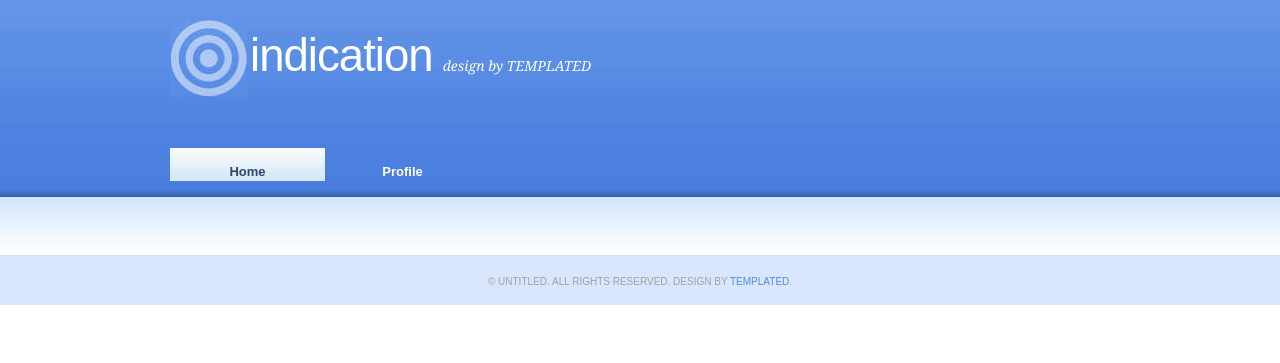
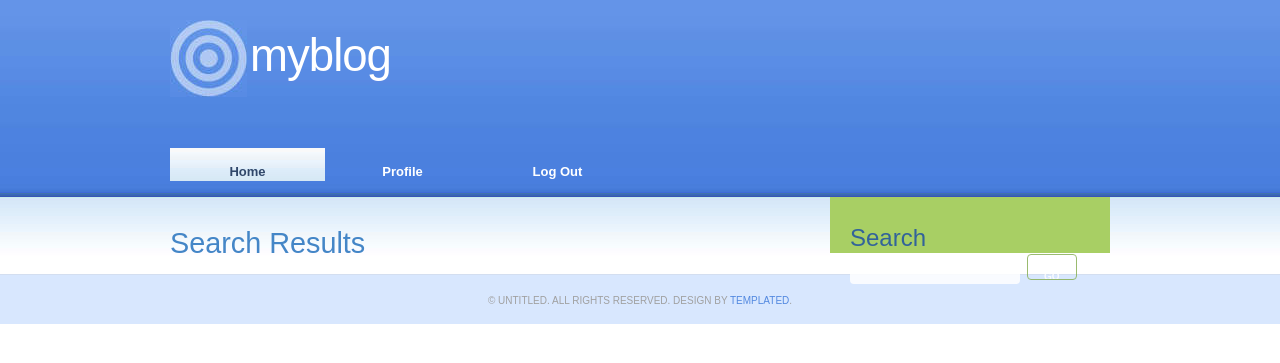
Before and after one commit to IffyKech/myBlog, a Flask app: page /search in a window 1280 px wide. Shown: the top 363 px of the page. Run offline with Flask 2, Linux system fonts and the light colour scheme.

Commit message:
Update search.html

```diff
--- a/templates/search.html
+++ b/templates/search.html
@@ -1,52 +1,55 @@
-<!DOCTYPE html PUBLIC "-//W3C//DTD XHTML 1.0 Strict//EN" "http://www.w3.org/TR/xhtml1/DTD/xhtml1-strict.dtd">
-<!--
-Design by TEMPLATED
-http://templated.co
-Released for free under the Creative Commons Attribution License
-
-Name       : Indication
-Description: A two-column, fixed-width design with dark color scheme.
-Version    : 1.0
-Released   : 20090910
-
--->
-<html xmlns="http://www.w3.org/1999/xhtml">
+<!DOCTYPE html>
+<html>
 <head>
 <meta name="keywords" content="" />
 <meta name="description" content="" />
 <meta http-equiv="content-type" content="text/html; charset=utf-8" />
-<title>Indication by TEMPLATED</title>
-<link href="../static/css/style.css" rel="stylesheet" type="text/css" media="screen" />
+<title>myBlog - Search Results</title>
+<link href="style.css" rel="stylesheet" type="text/css" media="screen" />
 </head>
 <body>
 <div id="wrapper">
 	<div id="header">
 		<div id="logo">
-			<h1><a href="#">Indication   </a></h1>
-			<p> design by <a href="http://templated.co" rel="nofollow">TEMPLATED</a></p>
+			<h1><a href="#">MyBlog</a></h1>
 		</div>
 	</div>
 	<!-- end #header -->
 	<div id="menu">
 		<ul>
 			<li class="current_page_item"><a href="#">Home</a></li>
-			<li><a href="#">Profile</a></li>
+			<li><a href="#profile">Profile</a></li>
+			<li><a href="#loginRegister">Log Out</li>
 		</ul>
 	</div>
 	<!-- end #menu -->
 	<div id="page">
-	    <div id="page-bgtop">
-	        <div id="page-bgbtm">
-		        <div id="content">
+	<div id="page-bgtop">
+	<div id="page-bgbtm">
+		<div id="content">
+			<h2 class="title"><a href="#">Search Results</a></h2>
 
-			    </div>
-		    <div style="clear: both;">&nbsp;</div>
 		</div>
 		<!-- end #content -->
+		<div id="sidebar">
+			<ul>
+				<li>
+					<div id="search" >
+					<form method="get" action="#">
+						<div>
+							<h1>Search<h1>
+							<input type="text" name="s" id="search-text" value="" />
+							<input type="submit" id="search-submit" value="GO" />
+						</div>
+					</form>
+					</div>
 
+			</ul>
+		</div>
+		<!-- end #sidebar -->
 		<div style="clear: both;">&nbsp;</div>
-	        </div>
-	    </div>
+	</div>
+	</div>
 	</div>
 	<!-- end #page -->
 </div>
```
